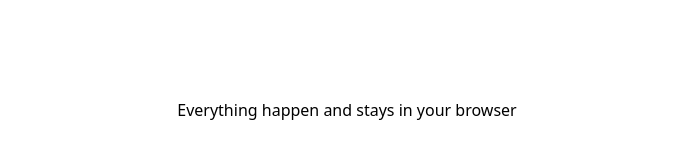
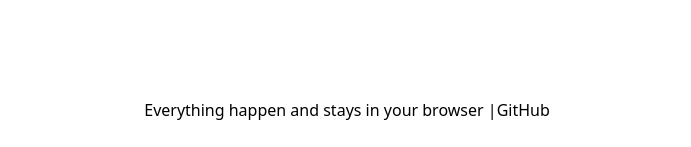
Before and after one commit to johnoppenheimer/watermarker, a Next.js app: page / in a window 1280 px wide. Shown: the part 650-797 px from the top of the page, without its empty margins (293-984 px from the left). Built offline with nearby package versions, Linux system fonts and the light colour scheme.

Commit message:
feat: Add github link in footer

```diff
--- a/pages/index.tsx
+++ b/pages/index.tsx
@@ -41,7 +41,10 @@
             </main>
 
             <footer className="h-20 flex justify-center items-center text-md font-light">
-                Everything happen and stays in your browser
+                Everything happen and stays in your browser |
+                <a href="https://github.com/johnoppenheimer/watermarker" target="_blank" rel="noreferrer">
+                    GitHub
+                </a>
             </footer>
         </div>
     );
```
